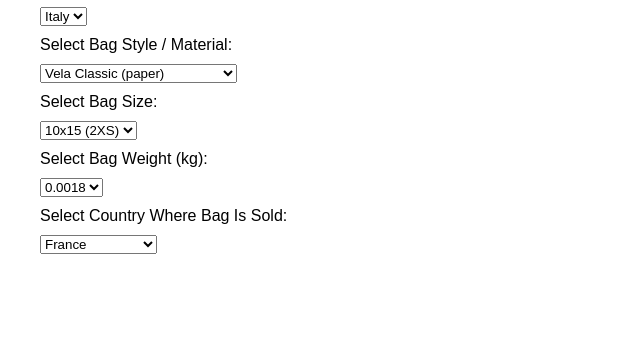
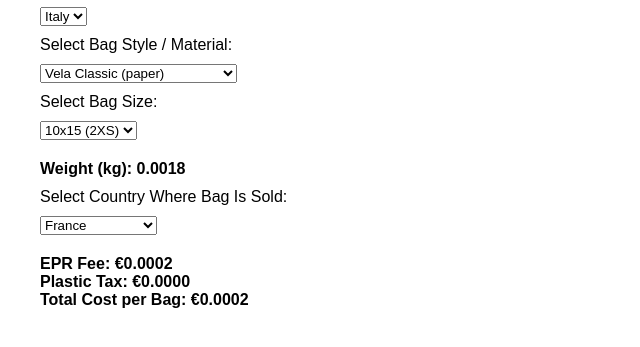
Before and after one commit to pbjones22/Vela---EPR-Calculator, a plain HTML site: page index.html in a window 1280 px wide. Shown: the part 119-466 px from the top of the page, without its empty margins (0-640 px from the left). Drawn offline with Linux system fonts and the light colour scheme.

Commit message:
Update Second Attempt

```diff
--- a/index.html
+++ b/index.html
@@ -6,8 +6,8 @@
   <title>Vela EPR Calculator</title>
   <style>
     body { font-family: Arial, sans-serif; margin: 40px; }
-    label, select, input { display: block; margin: 10px 0; }
-    .output { margin-top: 20px; font-weight: bold; white-space: pre-wrap; }
+    label, select { display: block; margin: 10px 0; }
+    .output, .weight-display { margin-top: 20px; font-weight: bold; white-space: pre-wrap; }
   </style>
 </head>
 <body>
@@ -36,17 +36,7 @@
     <option value="50x75">50x75 (3XL)</option>
   </select>
 
-  <label for="weight">Select Bag Weight (kg):</label>
-  <select id="weight">
-    <option value="0.0018">0.0018</option>
-    <option value="0.0032">0.0032</option>
-    <option value="0.0046">0.0046</option>
-    <option value="0.0066">0.0066</option>
-    <option value="0.0103">0.0103</option>
-    <option value="0.0146">0.0146</option>
-    <option value="0.0207">0.0207</option>
-    <option value="0.0298">0.0298</option>
-  </select>
+  <div class="weight-display">Weight (kg): <span id="weightDisplay">0.0018</span></div>
 
   <label for="salesRegion">Select Country Where Bag Is Sold:</label>
   <select id="salesRegion">
@@ -63,6 +53,17 @@
   <div class="output" id="results"></div>
 
   <script>
+    const weights = {
+      "10x15": 0.0018,
+      "15x20": 0.0032,
+      "20x25": 0.0046,
+      "25x30": 0.0066,
+      "30x40": 0.0103,
+      "35x50": 0.0146,
+      "40x60": 0.0207,
+      "50x75": 0.0298
+    };
+
     const feeRates = {
       france:    { paper: { epr: 120, tax: 0 }, plastic: { epr: 140, tax: 250 } },
       germany:   { paper: { epr: 130, tax: 0 }, plastic: { epr: 150, tax: 280 } },
@@ -74,8 +75,14 @@
       austria:   { paper: { epr: 110, tax: 0 }, plastic: { epr: 130, tax: 250 } }
     };
 
-    function calculateFees() {
-      const weight = parseFloat(document.getElementById('weight').value);
+    function updateWeightAndFees() {
+      const size = document.getElementById('bagSize').value;
+      const weight = weights[size] || 0;
+      document.getElementById('weightDisplay').textContent = weight.toFixed(4);
+      calculateFees(weight);
+    }
+
+    function calculateFees(weight) {
       const material = document.getElementById('materialType').value;
       const salesRegion = document.getElementById('salesRegion').value;
 
@@ -92,11 +99,12 @@
         `Total Cost per Bag: €${total.toFixed(4)}`;
     }
 
-    document.getElementById('productionRegion').addEventListener('change', calculateFees);
-    document.getElementById('materialType').addEventListener('change', calculateFees);
-    document.getElementById('bagSize').addEventListener('change', calculateFees);
-    document.getElementById('weight').addEventListener('change', calculateFees);
-    document.getElementById('salesRegion').addEventListener('change', calculateFees);
+    document.getElementById('productionRegion').addEventListener('change', updateWeightAndFees);
+    document.getElementById('materialType').addEventListener('change', updateWeightAndFees);
+    document.getElementById('bagSize').addEventListener('change', updateWeightAndFees);
+    document.getElementById('salesRegion').addEventListener('change', updateWeightAndFees);
+
+    updateWeightAndFees();
   </script>
 </body>
 </html>
```
